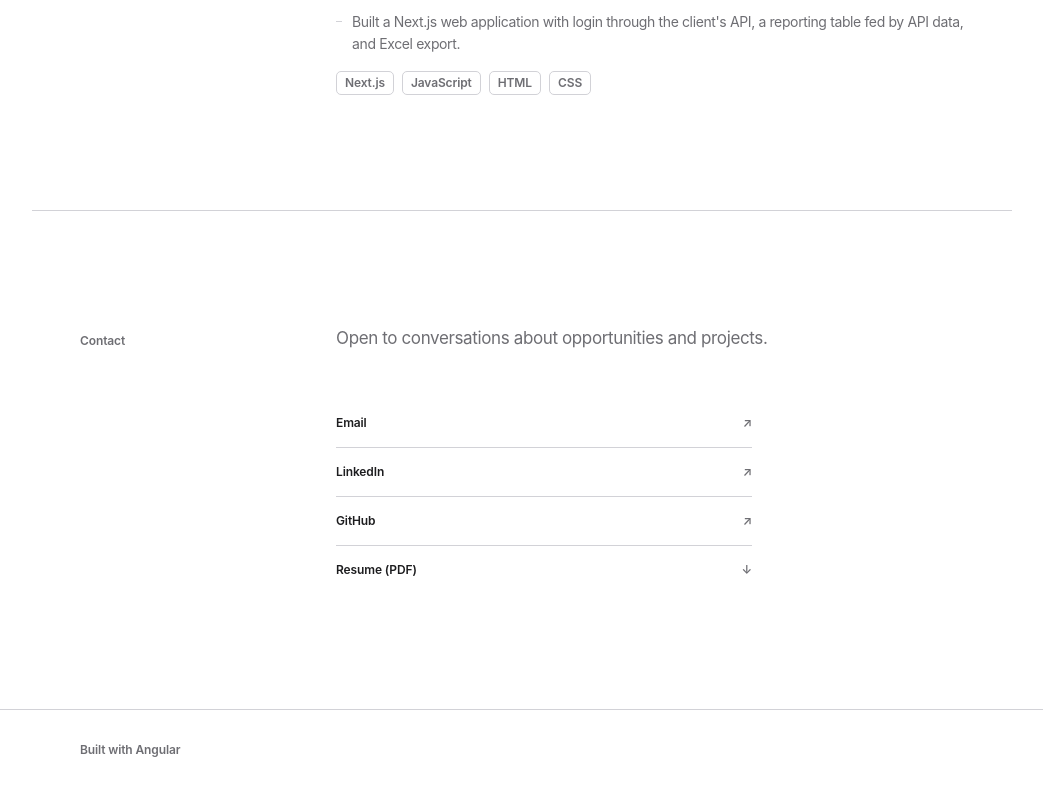
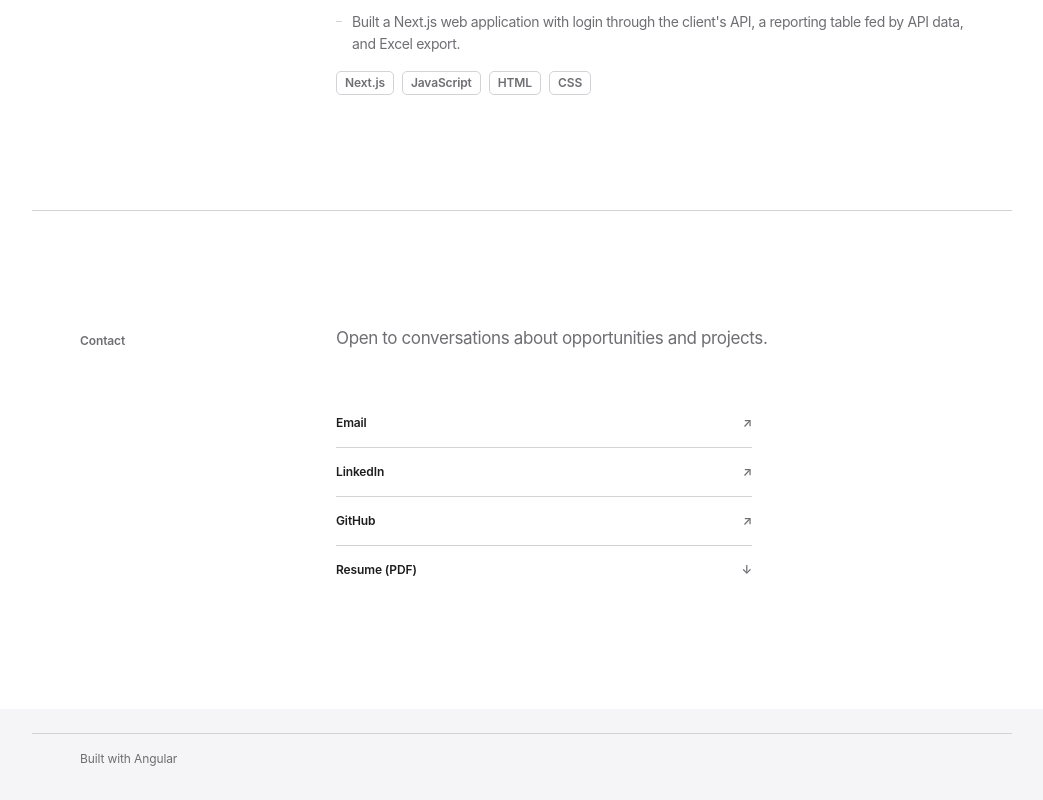
Before and after one commit to joaopedroldavid-del/my-portfolio, an Angular app: page /en in a window 1280 px wide. Shown: the part 5280-6080 px from the top of the page, without its empty margins (118-1161 px from the left). Built offline with nearby package versions, Linux system fonts and the light colour scheme; no server answers.

Commit message:
FIX: rodapé no estilo do design system

```diff
--- a/src/app/layout/footer/footer.scss
+++ b/src/app/layout/footer/footer.scss
@@ -1,29 +1,18 @@
 @use 'mixins' as m;
 
 .ft {
-  border-top: 1px solid var(--border);
-  padding-block: var(--sp-8);
+  background: var(--surface);
+  padding-block: var(--sp-6) var(--sp-8);
 }
 
 .ft__inner {
   @include m.container;
-  display: flex;
-  flex-wrap: wrap;
-  align-items: baseline;
-  justify-content: space-between;
-  gap: var(--sp-4);
+  padding-top: var(--sp-4);
+  border-top: 1px solid var(--border);
 }
 
-.ft__built,
-.ft__src {
-  @include m.label;
+.ft__built {
+  font-size: var(--text-label);
+  letter-spacing: var(--tracking-label);
   color: var(--muted);
 }
-
-.ft__src {
-  transition: color var(--dur-fast) var(--ease);
-
-  &:hover {
-    color: var(--accent);
-  }
-}
```
